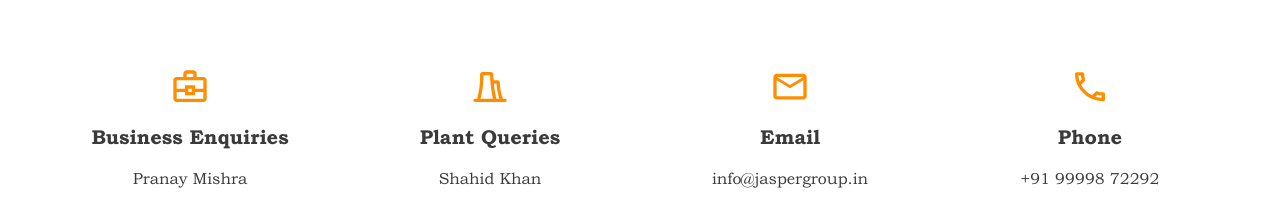
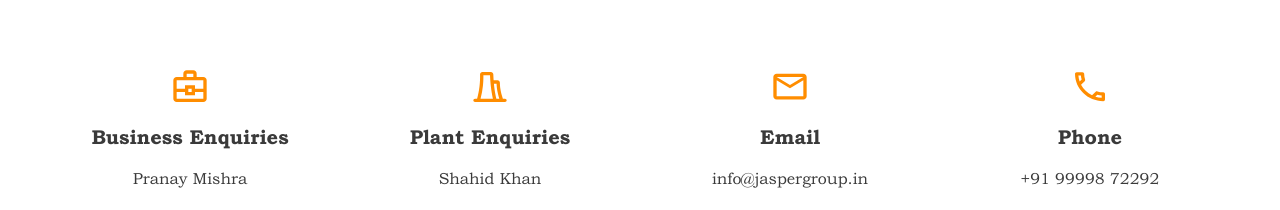
Before and after one commit to Sayan-97/jasperfood-nextjs, a Next.js app: page /contact-us in a window 1280 px wide. Shown: the part 900-1110 px from the top of the page. Built offline with nearby package versions, Linux system fonts and the light colour scheme.

Commit message:
changes added

```diff
--- a/app/contact-us/page.tsx
+++ b/app/contact-us/page.tsx
@@ -92,7 +92,7 @@
               height={46.2}
               className="w-10 h-10"
             />
-            <h6 className="text-xl font-semibold">Plant Queries</h6>
+            <h6 className="text-xl font-semibold">Plant Enquiries</h6>
             <p>Shahid Khan</p>
             <p>Plant Head</p>
             <p>planthead@jaspergroup.in</p>
```
